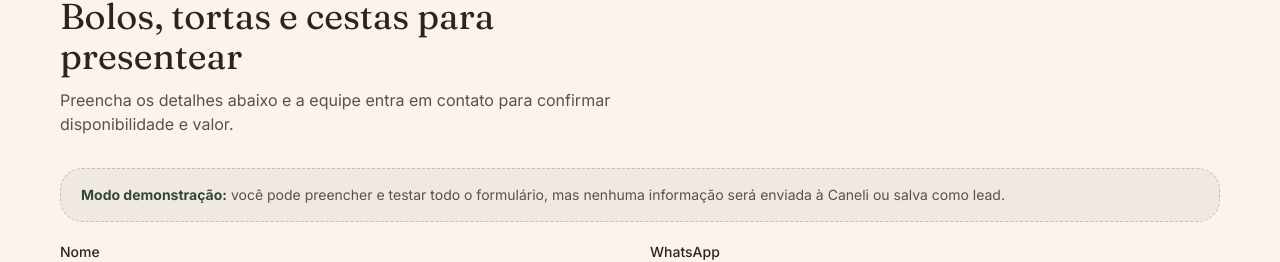
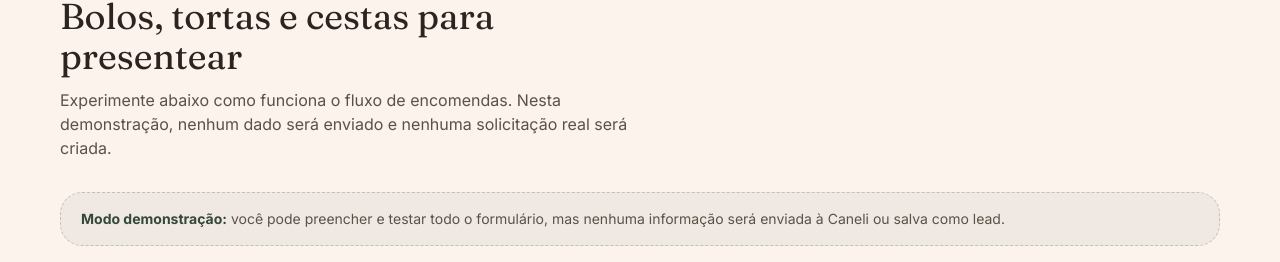
Before and after one commit to cristianovieira24/caneli-doceria, a Next.js app: page /encomendas in a window 1280 px wide. Shown: the part 153-415 px from the top of the page. Built offline with nearby package versions, Linux system fonts and the light colour scheme; no server answers; the database is empty.

Commit message:
Update page.tsx

```diff
--- a/src/app/encomendas/page.tsx
+++ b/src/app/encomendas/page.tsx
@@ -1,19 +1,30 @@
 import type { Metadata } from "next";
 import { LeadForm } from "./lead-form";
 
+const DEMO_MODE = process.env.NEXT_PUBLIC_DEMO_MODE !== "false";
+
 export const metadata: Metadata = {
   title: "Encomendas",
-  description: "Bolos, tortas, cestas e kits para presentear. Faça seu pedido de encomenda na Caneli Doceria.",
+  description: DEMO_MODE
+    ? "Demonstração do fluxo de encomendas da Caneli Doceria. Nenhuma solicitação real é enviada."
+    : "Bolos, tortas, cestas e kits para presentear. Faça seu pedido de encomenda na Caneli Doceria.",
 };
 
 export default function EncomendasPage() {
   return (
     <div className="section py-12">
       <p className="eyebrow">para ocasiões especiais</p>
-      <h1 className="mt-1 max-w-[24ch] text-4xl">Bolos, tortas e cestas para presentear</h1>
+
+      <h1 className="mt-1 max-w-[24ch] text-4xl">
+        Bolos, tortas e cestas para presentear
+      </h1>
+
       <p className="mt-3 max-w-[60ch] text-ink-soft">
-        Preencha os detalhes abaixo e a equipe entra em contato para confirmar disponibilidade e valor.
+        {DEMO_MODE
+          ? "Experimente abaixo como funciona o fluxo de encomendas. Nesta demonstração, nenhum dado será enviado e nenhuma solicitação real será criada."
+          : "Preencha os detalhes abaixo e a equipe entra em contato para confirmar disponibilidade e valor."}
       </p>
+
       <LeadForm />
     </div>
   );
```
